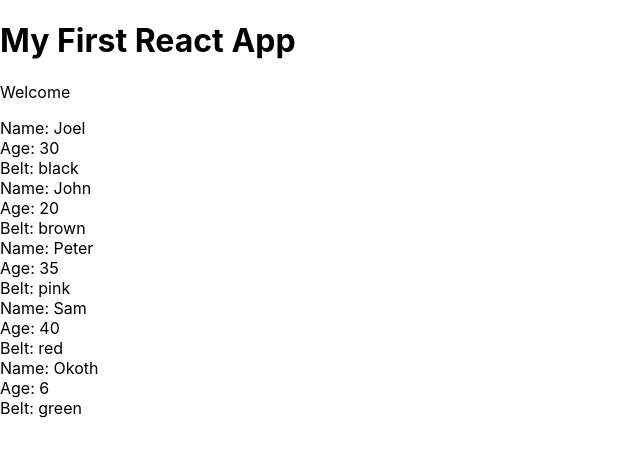
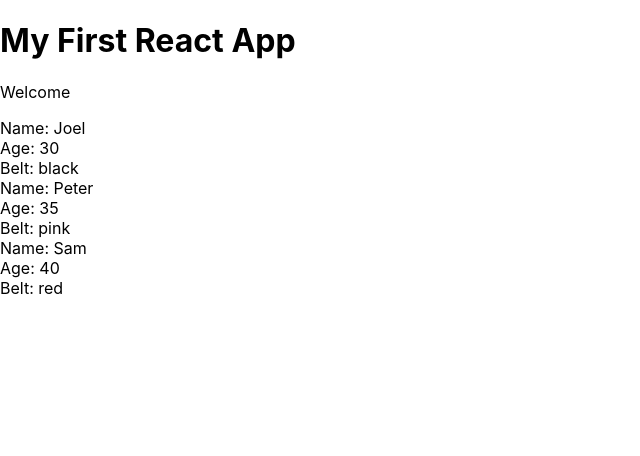
Before and after one commit to Crawford30/React-Redux, a React (Create React App) app in the folder myapp/: page / in a window 1280 px wide. Shown: the top 456 px of the page, without its empty margins (0-640 px from the left). Built offline with nearby package versions, Linux system fonts and the light colour scheme.

Commit message:
Condition Rendering using if statement and ternary operator

```diff
--- a/myapp/src/Ninjas.js
+++ b/myapp/src/Ninjas.js
@@ -2,16 +2,32 @@ import React from 'react';
 
 const Ninjas = (props) => {
         const {ninjas} = props;
+        // const ninjaList = ninjas.map(ninja => {
+        //     if(ninja.age > 20){
+        //         return (
+        //             <div className="ninjas" key={ninja.id}>
+        //             <div>Name: {ninja.name}</div>
+        //             <div>Age: {ninja.age}</div>
+        //             <div>Belt: {ninja.belt}</div>
+        //         </div>
+
+        //         )
+
+        //     }else {
+        //         return null
+        //     }
+
+
         const ninjaList = ninjas.map(ninja => {
-            return (
-                <div className="ninjas" key={ninja.id}>
+           return  ninja.age > 20 ? (
+            <div className="ninjas" key={ninja.id}>
                 <div>Name: {ninja.name}</div>
-                <div>Age: {ninja.age}</div>
-                <div>Belt: {ninja.belt}</div>
+                 <div>Age: {ninja.age}</div>
+                 <div>Belt: {ninja.belt}</div>
             </div>
+           ) : null
 
-            )
-        })
+        });
 
         return (
             <div className="list-item">
```
